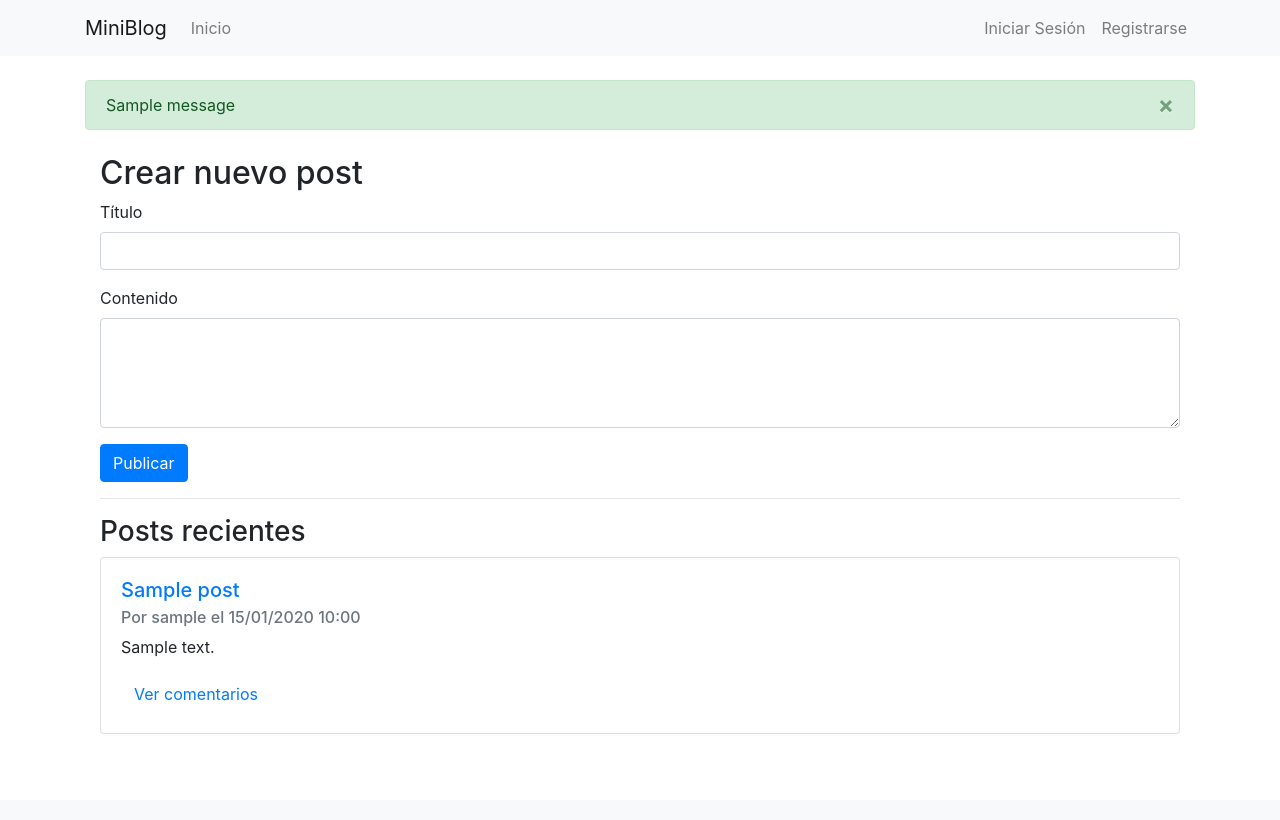
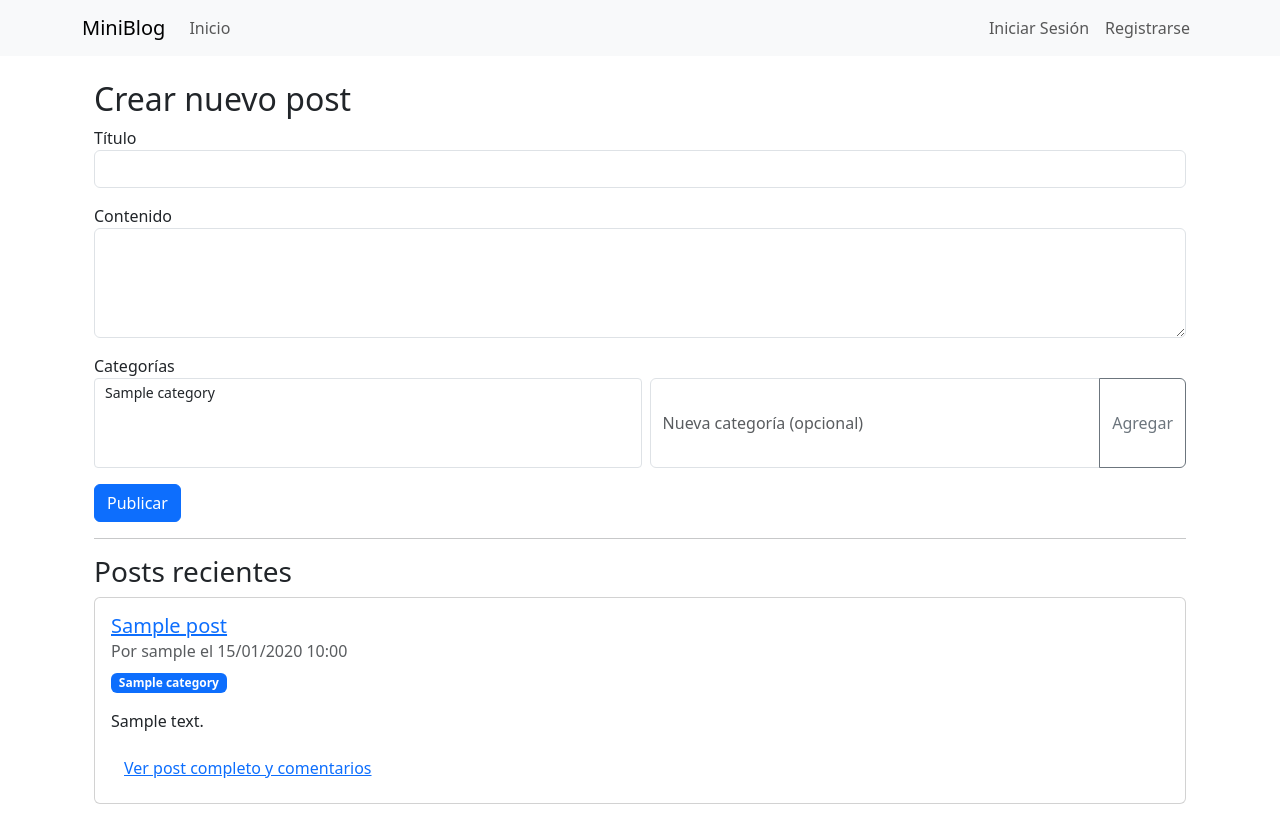
Before and after one commit to Manug0mez33/EFI-python-ITEC, a Flask app: page /post in a window 1280 px wide. Before the commit the page ends 734 px from the top, so only its background shows below. Run offline with Flask 3, Linux system fonts and the light colour scheme; tables that the repository leaves empty hold one stand-in row (values such as "Sample post"); one stand-in notice (Sample message) is shown; some libraries are stand-ins or nearby versions.

Commit message:
ruta add_category, actualizacion de models, post, post_detail, scripts de javascript, jsonify, etc.

```diff
--- a/app.py
+++ b/app.py
@@ -1,4 +1,4 @@
-from flask import Flask, render_template, request, redirect, url_for, flash
+from flask import Flask, render_template, request, redirect, url_for, flash, jsonify
 from flask_migrate import Migrate
 from flask_sqlalchemy import SQLAlchemy
 from flask_login import (
@@ -24,7 +24,11 @@ login_manager = LoginManager()
 login_manager.init_app(app)
 login_manager.login_view = 'login'
 
-from models import User, Post, Comment
+from models import User, Post, Comment, Category
+
+@app.context_processor
+def inject_categories():
+    return dict(categories=Category.query.order_by(Category.name).all())
 
 @login_manager.user_loader
 def load_user(user_id):
@@ -41,11 +45,14 @@ def post():
     if request.method == 'POST':
         title = request.form['title']
         content = request.form['content']
+        category_ids = request.form.getlist('categories')
+        categories = Category.query.filter(Category.id.in_(category_ids)).all()
 
         new_post = Post(
             title=title,
             content=content,
-            user_id=current_user.id
+            user_id=current_user.id,
+            categories=categories
         )
 
         db.session.add(new_post)
@@ -59,19 +66,29 @@ def post():
         posts=posts
     )
 
-@app.route('/comentario')
+@app.route('/add_category', methods=['POST'])
 @login_required
-def comentario():
-    return render_template(
-        'comentario.html'
-    )
+def add_category():
+    data = request.get_json()
+    category_name = data.get('name')
 
-@app.route('/categoria')
-@login_required
-def categoria():
-    return render_template(
-        'categoria.html'
-    )
+    if not category_name:
+        return jsonify({'success': False, 'message': 'El nombre de la categoría no puede estar vacío.'}), 400
+
+    if Category.query.filter_by(name=category_name).first():
+        return jsonify({'success': False, 'message': 'Esa categoría ya existe.'}), 400
+
+    new_category = Category(name=category_name)
+    db.session.add(new_category)
+    db.session.commit()
+
+    return jsonify({
+        'success': True,
+        'category': {
+            'id': new_category.id,
+            'name': new_category.name
+        }
+    })
 
 @app.route('/login', methods=['GET', 'POST'])
 def login():
@@ -107,23 +124,16 @@ def register():
         password = request.form['password']
 
         user = User.query.filter_by(username=username).first()
-        mail = User.query.filter_by(email=email).first()
 
         if user:
             flash('Username already exists.', 'error')
             return redirect(url_for('register'))
 
-        if mail:
-            flash('Email already exists.', 'error')
-            return redirect(url_for('register'))
-
-        #Hasheo de contraseña
         password_hash = generate_password_hash(
             password=password,
             method='pbkdf2:sha256',
         )
 
-        #Creación del nuevo usuario
         new_user = User(
             username=username,
             email=email,
@@ -141,6 +151,7 @@ def register():
     )
 
 @app.route('/logout')
+@login_required
 def logout():
     logout_user()
     return redirect(url_for('index'))
@@ -168,5 +179,6 @@ def post_detail(post_id):
         post=post
     )
 
+
 if __name__ == '__main__':
     app.run(debug=True)
--- a/templates/auth/login.html
+++ b/templates/auth/login.html
@@ -11,11 +11,11 @@
             </div>
             <div class="card-body">
                 <form method="POST" action="{{ url_for('login') }}">
-                    <div class="form-group">
+                    <div class="mb-3">
                         <label for="username">Username</label>
                         <input type="text" class="form-control" id="username" name="username" required>
                     </div>
-                    <div class="form-group">
+                    <div class="mb-3">
                         <label for="password">Password</label>
                         <input type="password" class="form-control" id="password" name="password" required>
                     </div>
--- a/templates/auth/register.html
+++ b/templates/auth/register.html
@@ -11,15 +11,15 @@
             </div>
             <div class="card-body">
                 <form method="POST" action="{{ url_for('register') }}">
-                    <div class="form-group">
+                    <div class="mb-3">
                         <label for="username">Username</label>
                         <input type="text" class="form-control" id="username" name="username" required>
                     </div>
-                    <div class="form-group">
+                    <div class="mb-3">
                         <label for="email">Email Address</label>
                         <input type="email" class="form-control" id="email" name="email" required>
                     </div>
-                    <div class="form-group">
+                    <div class="mb-3">
                         <label for="password">Password</label>
                         <input type="password" class="form-control" id="password" name="password" required>
                     </div>
--- a/templates/layout.html
+++ b/templates/layout.html
@@ -1,12 +1,16 @@
 <!doctype html>
 <html lang="es">
   <head>
-    <title>{% block title %}{% block head_title %}{% endblock %} - Aplicación del Clima{% endblock %}</title>
-    <!-- Required meta tags -->
+    <title>{% block title %}{% block head_title %}{% endblock %} - MiniBlog {% endblock %}</title>
     <meta charset="utf-8">
     <meta name="viewport" content="width=device-width, initial-scale=1, shrink-to-fit=no">
-    <!-- Bootstrap CSS -->
-    <link rel="stylesheet" href="https://stackpath.bootstrapcdn.com/bootstrap/4.3.1/css/bootstrap.min.css" integrity="sha384-ggOyR0iXCbMQv3Xipma34MD+dH/1fQ784/j6cY/iJTQUOhcWr7x9JvoRxT2MZw1T" crossorigin="anonymous">
+    <link href="https://cdn.jsdelivr.net/npm/bootstrap@5.3.3/dist/css/bootstrap.min.css" rel="stylesheet">
+        <style>
+        .alert.fade {
+            /* Aquí defines la duración de la animación de opacidad */
+            transition: opacity 1.5s linear;
+        }
+    </style>
   </head>
   <body>
     <nav class="navbar navbar-expand-sm navbar-light bg-light">
@@ -26,7 +30,7 @@
                     </li>
                     {% endif %}
                 </ul>
-                <ul class="navbar-nav ml-auto">
+                <ul class="navbar-nav ms-auto">
                     {% if current_user.is_authenticated %}
                     <li class="nav-item">
                         <span class="nav-link">Hola, {{ current_user.username }}</span>
@@ -51,23 +55,31 @@
         {% with messages = get_flashed_messages(with_categories=true) %}
             {% if messages %}
                 {% for category, message in messages %}
-                    <div class="alert alert-{{ 'danger' if category == 'error' else 'success' }} alert-dismissible fade show" role="alert">
+                    <div class="alert alert-{{ category }} alert-dismissible fade show" role="alert">
                         {{ message }}
-                        <button type="button" class="close" data-dismiss="alert" aria-label="Close">
-                            <span aria-hidden="true">&times;</span>
-                        </button>
+                        <button type="button" class="btn-close" data-bs-dismiss="alert" aria-label="Close"></button>
                     </div>
                 {% endfor %}
             {% endif %}
         {% endwith %}
 
+
         {% block body %}{% endblock %}
     </div>
 
-    <!-- Optional JavaScript -->
-    <!-- jQuery first, then Popper.js, then Bootstrap JS -->
-    <script src="https://code.jquery.com/jquery-3.3.1.slim.min.js" integrity="sha384-q8i/X+965DzO0rT7abK41JStQIAqVgRVzpbzo5smXKp4YfRvH+8abtTE1Pi6jizo" crossorigin="anonymous"></script>
-    <script src="https://cdnjs.cloudflare.com/ajax/libs/popper.js/1.14.7/umd/popper.min.js" integrity="sha384-UO2eT0CpHqdSJQ6hJty5KVphtPhzWj9WO1clHTMGa3JDZwrnQq4sF86dIHNDz0W1" crossorigin="anonymous"></script>
-    <script src="https://stackpath.bootstrapcdn.com/bootstrap/4.3.1/js/bootstrap.min.js" integrity="sha384-JjSmVgyd0p3pXB1rRibZUAYoIIy6OrQ6VrjIEaFf/nJGzIxFDsf4x0xIM+B07jRM" crossorigin="anonymous"></script>
+    <script src="https://cdn.jsdelivr.net/npm/bootstrap@5.3.3/dist/js/bootstrap.bundle.min.js"></script>
+
+    <script>
+    document.addEventListener('DOMContentLoaded', (event) => {
+        const alert = document.querySelector('.alert');
+
+        if (alert) {
+            setTimeout(() => {
+                new bootstrap.Alert(alert).close();
+            }, 2500);
+        }
+    });
+
+</script>
   </body>
 </html>
--- a/templates/post.html
+++ b/templates/post.html
@@ -4,13 +4,27 @@
     <div class="container mt-4">
         <h2>Crear nuevo post</h2>
         <form method="POST" action="{{ url_for('post') }}">
-            <div class="form-group">
+            <div class="mb-3">
                 <label for="title">Título</label>
                 <input type="text" class="form-control" id="title" name="title" required>
             </div>
-            <div class="form-group">
+            <div class="mb-3">
                 <label for="content">Contenido</label>
                 <textarea class="form-control" id="content" name="content" rows="4" required></textarea>
+            </div>
+            <div class="mb-3">
+                <label for="categories">Categorías</label>
+                <div class="d-flex gap-2">
+                    <select multiple class="form-select form-select-sm" id="categories" name="categories">
+                        {% for category in categories %}
+                            <option value="{{ category.id }}">{{ category.name }}</option>
+                        {% endfor %}
+                    </select>
+                    <div class="input-group">
+                        <input type="text" class="form-control" id="new_category" name="new_category" placeholder="Nueva categoría (opcional)">
+                        <button class="btn btn-outline-secondary" type="button" id="add_category_btn">Agregar</button>
+                    </div>
+                </div>
             </div>
             <button type="submit" class="btn btn-primary">Publicar</button>
         </form>
@@ -27,8 +41,14 @@
                     <h6 class="card-subtitle mb-2 text-muted">
                         Por {{ post.user.username }} el {{ post.date_created.strftime('%d/%m/%Y %H:%M') if post.date_created else '' }}
                     </h6>
-                        <p class="card-text">{{ post.content }}</p>
-                        <a href="{{ url_for('post_detail', post_id=post.id) }}" class="btn btn-link">Ver comentarios</a>
+
+                    <p class="card-text">
+                        {% for category in post.categories %}
+                            <span class="badge bg-primary me-1">{{ category.name }}</span>
+                        {% endfor %}
+                    </p>
+                    <p class="card-text">{{ post.content | truncate(150) }}</p> {# Usamos un filtro para acortar el contenido en la vista de lista #}
+                    <a href="{{ url_for('post_detail', post_id=post.id) }}" class="btn btn-link">Ver post completo y comentarios</a>
                 </div>
             </div>
             {% endfor %}
@@ -36,4 +56,55 @@
             <p>No hay posts aún.</p>
         {% endif %}
     </div>
+
+    <script>
+        // Espera a que todo el contenido de la página se cargue
+        document.addEventListener('DOMContentLoaded', function() {
+
+            // Selecciona los elementos del DOM que necesitamos
+            const addCategoryBtn = document.getElementById('add_category_btn');
+            const newCategoryInput = document.getElementById('new_category');
+            const categorySelect = document.getElementById('categories');
+
+            // Añade un "escuchador de eventos" al botón
+            addCategoryBtn.addEventListener('click', function() {
+                const categoryName = newCategoryInput.value.trim(); // Obtiene el valor y quita espacios
+
+                // Si el campo no está vacío
+                if (categoryName) {
+                    // Usamos la API fetch para enviar los datos a nuestra nueva ruta en Flask
+                    fetch('{{ url_for("add_category") }}', {
+                        method: 'POST',
+                        headers: {
+                            'Content-Type': 'application/json'
+                        },
+                        body: JSON.stringify({ name: categoryName }) // Convertimos el dato a un string JSON
+                    })
+                    .then(response => response.json()) // Convertimos la respuesta del servidor a un objeto JS
+                    .then(data => {
+                        if (data.success) {
+                            // Si todo salió bien, creamos una nueva opción para el <select>
+                            const newOption = document.createElement('option');
+                            newOption.value = data.category.id;
+                            newOption.textContent = data.category.name;
+                            newOption.selected = true; // La dejamos seleccionada por defecto
+
+                            // Añadimos la nueva opción a la lista
+                            categorySelect.appendChild(newOption);
+
+                            // Limpiamos el campo de texto
+                            newCategoryInput.value = '';
+                        } else {
+                            // Si hubo un error, lo mostramos en la consola
+                            alert(data.message || 'No se pudo agregar la categoría.');
+                        }
+                    })
+                    .catch(error => {
+                        console.error('Error:', error);
+                        alert('Ocurrió un error de conexión.');
+                    });
+                }
+            });
+        });
+    </script>
 {% endblock %}
```
Also changed, not shown: migrations/versions/374a4f7fcb77_tabla_comment.py (added, +37 -0 lines), migrations/versions/9d48bcbace7d_tabla_category.py (added, +33 -0 lines), migrations/versions/bf4f3f079e5d_relacion_post_category.py (added, +34 -0 lines), migrations/versions/ebed7671444f_fusionar_ramas_divergentes.py (added, +24 -0 lines), models.py (+21 -2 lines), templates/categoria.html (deleted, +0 -15 lines), templates/comentario.html (deleted, +0 -29 lines), templates/post_detail.html (+11 -2 lines). Lines whose indentation alone changed are shown as unchanged.
